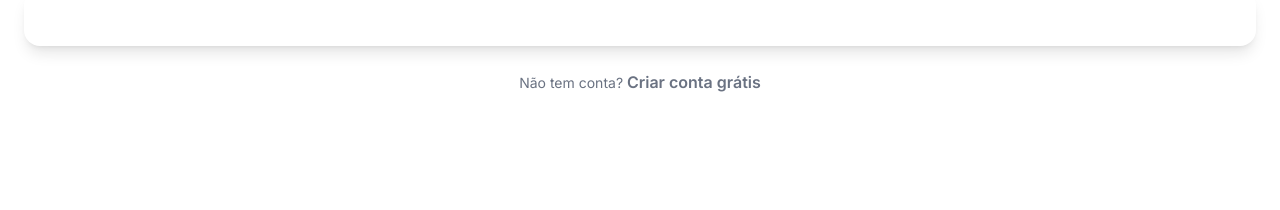
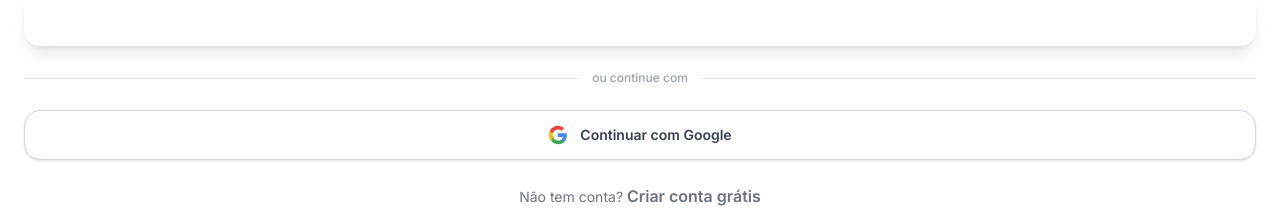
Before and after one commit to davidguilherme01/arenapass-ui-design, a React (Vite) app: page /login in a window 1280 px wide. Shown: the part 652-862 px from the top of the page. Before the commit the page ends 800 px from the top, so only its background shows below. Built offline with nearby package versions, Linux system fonts and the light colour scheme.

Commit message:
feat: add Google sign-in button to LoginScreen

```diff
--- a/src/app/components/LoginScreen.tsx
+++ b/src/app/components/LoginScreen.tsx
@@ -15,6 +15,7 @@
   const [showConfirm, setShowConfirm] = useState(false);
   const [error, setError] = useState('');
   const [loading, setLoading] = useState(false);
+  const [loadingGoogle, setLoadingGoogle] = useState(false);
 
   useEffect(() => {
     if (localStorage.getItem('arenapass_user')) {
@@ -45,6 +46,19 @@
       localStorage.setItem('arenapass_user', JSON.stringify({ name: displayName, email }));
       navigate('/', { replace: true });
     }, 1000);
+  }
+
+  function handleGoogleLogin() {
+    setError('');
+    setLoadingGoogle(true);
+    setTimeout(() => {
+      localStorage.setItem('arenapass_user', JSON.stringify({
+        name: 'Usuário Google',
+        email: 'usuario@gmail.com',
+        provider: 'google',
+      }));
+      navigate('/', { replace: true });
+    }, 1200);
   }
 
   function switchMode(m: Mode) {
@@ -214,6 +228,35 @@
           </button>
         </form>
 
+        {/* Divider */}
+        <div className="flex items-center gap-3 my-6">
+          <div className="flex-1 h-px bg-gray-200" />
+          <span className="text-xs text-gray-400 font-medium">ou continue com</span>
+          <div className="flex-1 h-px bg-gray-200" />
+        </div>
+
+        {/* Google button */}
+        <button
+          type="button"
+          onClick={handleGoogleLogin}
+          disabled={loadingGoogle || loading}
+          className="w-full flex items-center justify-center gap-3 py-3.5 bg-white border border-gray-300 rounded-2xl hover:bg-gray-50 active:scale-95 transition-all cursor-pointer shadow-sm disabled:opacity-70 disabled:cursor-not-allowed"
+        >
+          {loadingGoogle ? (
+            <span className="w-5 h-5 border-2 border-gray-300 border-t-[#4285F4] rounded-full animate-spin" />
+          ) : (
+            <svg width="20" height="20" viewBox="0 0 24 24" xmlns="http://www.w3.org/2000/svg" aria-hidden="true">
+              <path d="M22.56 12.25c0-.78-.07-1.53-.2-2.25H12v4.26h5.92c-.26 1.37-1.04 2.53-2.21 3.31v2.77h3.57c2.08-1.92 3.28-4.74 3.28-8.09z" fill="#4285F4"/>
+              <path d="M12 23c2.97 0 5.46-.98 7.28-2.66l-3.57-2.77c-.98.66-2.23 1.06-3.71 1.06-2.86 0-5.29-1.93-6.16-4.53H2.18v2.84C3.99 20.53 7.7 23 12 23z" fill="#34A853"/>
+              <path d="M5.84 14.09c-.22-.66-.35-1.36-.35-2.09s.13-1.43.35-2.09V7.07H2.18C1.43 8.55 1 10.22 1 12s.43 3.45 1.18 4.93l3.66 2.84-.84-.62z" fill="#FBBC05"/>
+              <path d="M12 5.38c1.62 0 3.06.56 4.21 1.64l3.15-3.15C17.45 2.09 14.97 1 12 1 7.7 1 3.99 3.47 2.18 7.07l3.66 2.84c.87-2.6 3.3-4.53 6.16-4.53z" fill="#EA4335"/>
+            </svg>
+          )}
+          <span className="text-sm font-semibold text-gray-700">
+            {loadingGoogle ? 'Conectando...' : 'Continuar com Google'}
+          </span>
+        </button>
+
         <p className="text-center text-sm text-gray-500 mt-6">
           {mode === 'login' ? (
             <>
```
